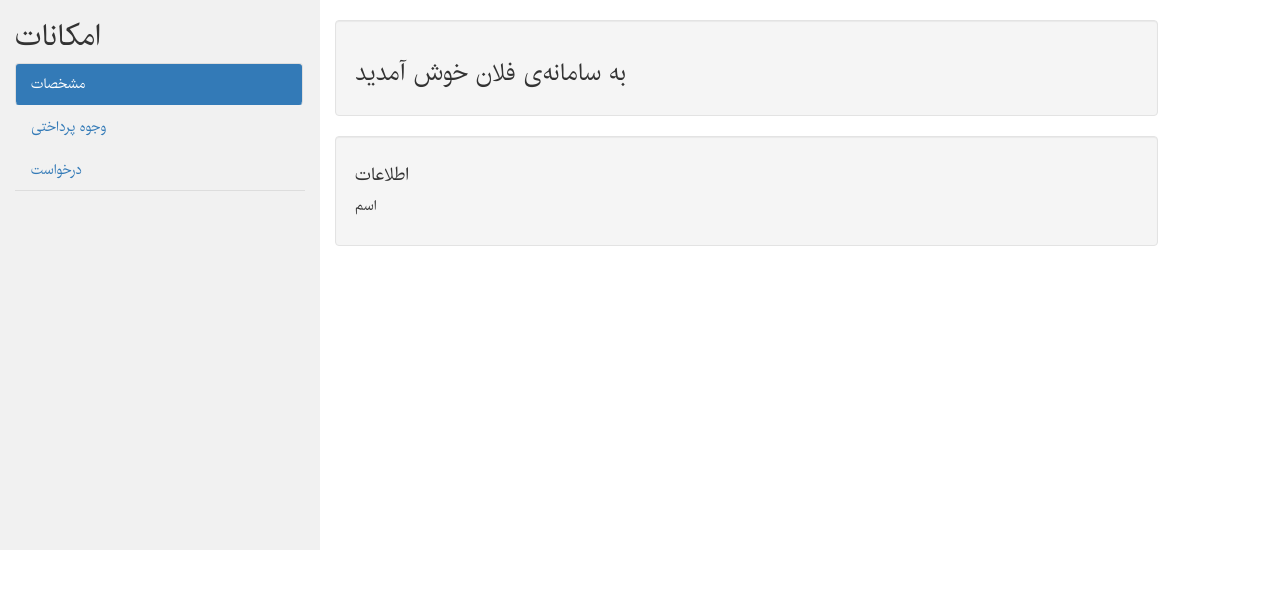
After one commit to aarezou/SAD-Project, a Django app: page /tahapp/needful/ in a window 1280 px wide. The commit adds this page. Shown: the top 589 px of the page. Run offline with Django 3.2, Linux system fonts and the light colour scheme; some libraries are stand-ins or nearby versions.

Commit message:
useless stuff

```diff
--- /dev/null
+++ b/tahapp/forms.py
@@ -0,0 +1,5 @@
+from django import forms
+
+
+class RequestForm(forms.Form):
+    type = forms.CharField(label='type', max_length=100)
--- a/tahapp/templates/tahapp/index.html
+++ b/tahapp/templates/tahapp/index.html
@@ -66,14 +66,18 @@
           {% endblock %}
 		</div>
 		<br>
-		<div class="col-sm-9 bg-dark">
+		<div class="col-sm-8">
 		  <div class="well">
-			<h4>Dashboard</h4>
-			<p>Some text..</p>
+			<h3>به سامانه‌ی فلان خوش آمدید</h3>
 		  </div>
           {% block content %}
               <div class="tab-content">
-            <div role="tabpanel" class="tab-pane active" id="info">adfasdf</div>
+                <div role="tabpanel" class="tab-pane active" id="info">
+                    <div class="well">
+                    <h4>اطلاعات</h4>
+                    <p>اسم</p>
+                  </div>
+                </div>
                 <div role="tabpanel" class="tab-pane" id="money">gfsdf</div>
                 <div role="tabpanel" class="tab-pane" id="request">rgerg</div>
               </div>
--- /dev/null
+++ b/tahapp/templates/tahapp/needful.html
@@ -0,0 +1,50 @@
+{% extends "./index.html" %}
+
+{% block navigation %}
+    <ul class="nav nav-tabs nav-pills nav-stacked">
+        <li class="active"><a href="#info" role="tab" data-toggle="tab">مشخصات</a></li>
+        <li><a href="#money" role="tab" data-toggle="tab">وجوه پرداختی</a></li>
+        <li><a href="#request" role="tab" data-toggle="tab">درخواست</a></li>
+    </ul><br>
+{% endblock %}
+ {% block content %}
+      <div class="tab-content">
+        <div role="tabpanel" class="tab-pane active" id="info">
+            <div class="well">
+                <h4>اطلاعات</h4>
+                <p>اسم</p>
+            </div>
+        </div>
+        <div role="tabpanel" class="tab-pane" id="money">
+            <div class="well">
+                <h4>موفقیت </h4>
+                <p>سیبشسیبش</p>
+            </div>
+        </div>
+        <div role="tabpanel" class="tab-pane" id="request">
+            <div class="col-sm-5">
+                <h1>درخواست</h1>
+                <br>
+{#                <form action="{% url 'submitReq' %}" method="post">#}
+                    {% csrf_token %}
+                    <div class="input">
+                      <label for="type">نوع درخواست</label>
+                      <select class="form-control" id="type">
+                        <option value="letter" id="letter">نامه‌ی تشکر</option>
+                        <option value="changeHelper" id="changeHelper">تغییر مددکار</option>
+                        <option value="need" id="need">رفع نیاز</option>
+                      </select>
+                    </div>
+                    <br>
+                    <div role="tabpanel" class="tab-pane" id = "letter">
+                         <label for="description">توضیحات</label>
+                         <textarea class="form-control" rows="5" id="description"></textarea>
+                        <br>
+                        <input type="submit" value="ارسال" />
+                    </div>
+
+{#                </form>#}
+            </div>
+        </div>
+      </div>
+ {% endblock %}
--- a/tahapp/urls.py
+++ b/tahapp/urls.py
@@ -4,4 +4,6 @@ from . import views
 
 urlpatterns = [
     path('', views.index, name='index'),
+    path('needful/', views.needful, name='needful'),
+    path('submitReq/', views.submitRequest, name='submitReq'),
 ]
--- a/tahapp/views.py
+++ b/tahapp/views.py
@@ -1,8 +1,20 @@
 from django.shortcuts import render
 from django.http import HttpResponse
+from .forms import RequestForm
 
 
 def index(request):
-    return render(request, 'tahapp/index.html')#HttpResponse("Hello, world. You're at the polls index.")
+    return render(request, 'tahapp/index.html')
+
+
+def needful(request):
+    return render(request, 'tahapp/needful.html')#HttpResponse("Hello, world. You're at the polls index.")
+
+def submitRequest(request):
+    if request.method == 'POST':
+        form = RequestForm(request.POST)
+        if form.is_valid():
+            answer = form.cleaned_data['type']
+    return HttpResponse("Hello, world. You're at the polls index. %s" % answer)
 
 # Create your views here.
```
Also changed, not shown: tahapp/templates/tahapp/t1.html (deleted, +0 -8 lines). Lines whose indentation alone changed are shown as unchanged.
